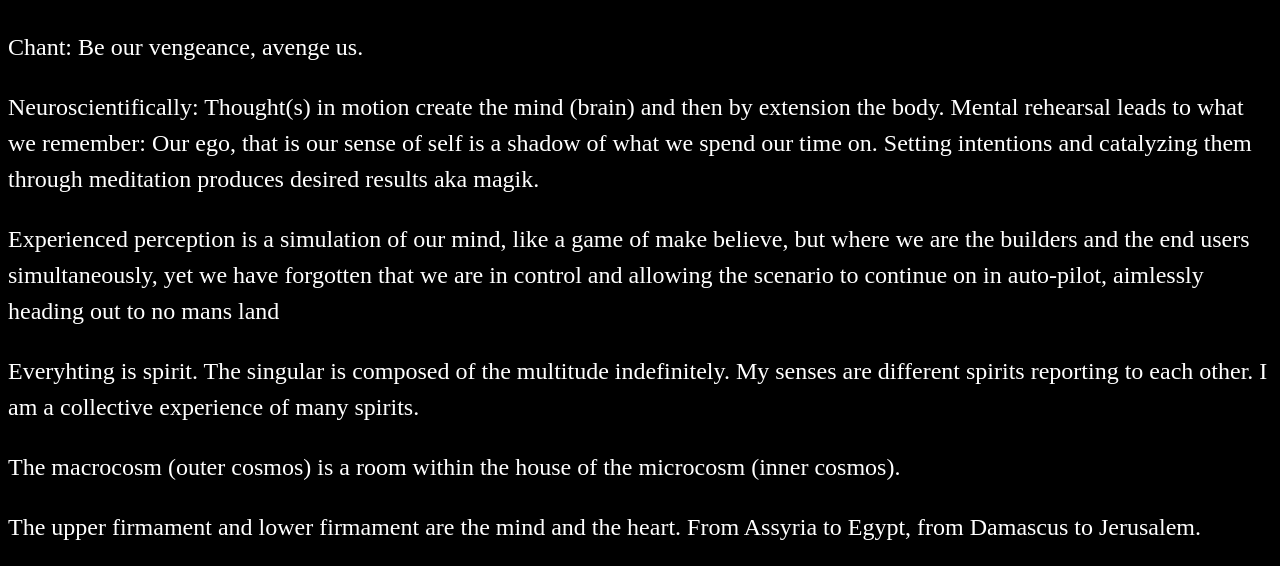
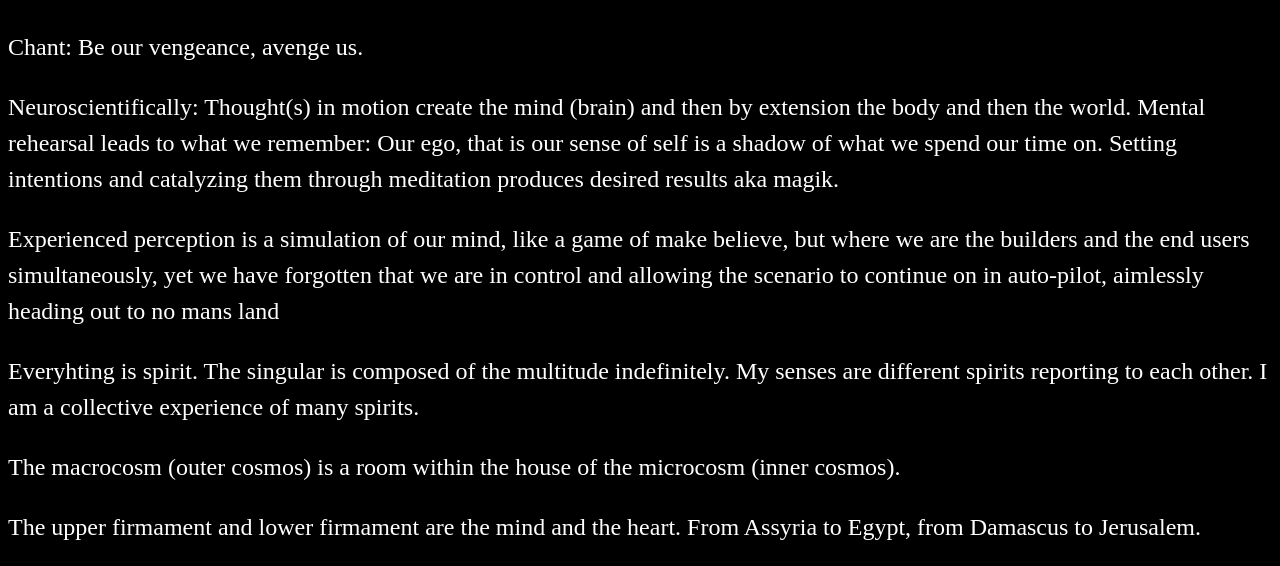
Before and after one commit to qvht/qvht.github.io, a website: page index.html in a window 1280 px wide. Shown: the part 175-741 px from the top of the page. Drawn offline with Linux system fonts and the light colour scheme.

Commit message:
Update index.html

```diff
--- a/index.html
+++ b/index.html
@@ -39,7 +39,7 @@ body { font-size: 80%; }*/
 
 <p>Chant: Be our vengeance, avenge us.</p>
 
-<p>Neuroscientifically: Thought(s) in motion create the mind (brain) and then by extension the body. Mental rehearsal leads to what we remember: Our ego, that is our sense of self is a shadow of what we spend our time on. Setting intentions and catalyzing them through meditation produces desired results aka magik.</p>
+<p>Neuroscientifically: Thought(s) in motion create the mind (brain) and then by extension the body and then the world. Mental rehearsal leads to what we remember: Our ego, that is our sense of self is a shadow of what we spend our time on. Setting intentions and catalyzing them through meditation produces desired results aka magik.</p>
 
 <p>Experienced perception is a simulation of our mind, like a game of make believe, but where we are the builders and the end users simultaneously, yet we have forgotten that we are in control and allowing the scenario to continue on in auto-pilot, aimlessly heading out to no mans land</p>
 
```
